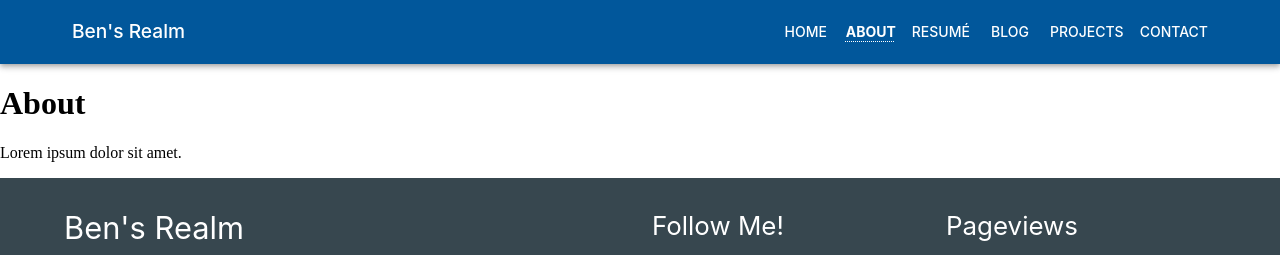
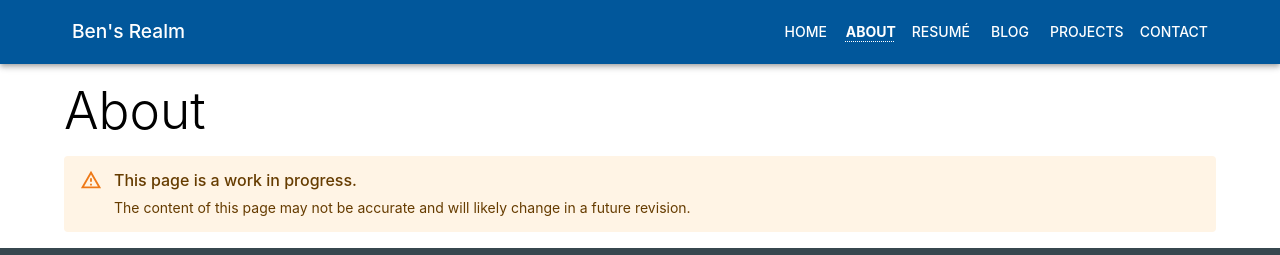
Before and after one commit to BenJetson/benjetson.github.io, a Gatsby site: page /about in a window 1280 px wide. Shown: the top 255 px of the page. Built offline with nearby package versions, Linux system fonts and the light colour scheme; Gatsby itself is replaced by a stand-in of ours; no server answers; a web font is replaced by a local one.

Commit message:
Add about page; construction notice.

```diff
--- /dev/null
+++ b/src/components/ConstructionAlert.js
@@ -0,0 +1,11 @@
+import { Alert, AlertTitle } from "@mui/material";
+
+const ConstructionAlert = () => (
+  <Alert severity="warning">
+    <AlertTitle>This page is a work in progress.</AlertTitle>
+    The content of this page may not be accurate and will likely change in a
+    future revision.
+  </Alert>
+);
+
+export default ConstructionAlert;
--- a/src/pages/about.js
+++ b/src/pages/about.js
@@ -1,8 +1,12 @@
-const IndexPage = () => (
-  <>
-    <h1>About</h1>
-    <p>Lorem ipsum dolor sit amet.</p>
-  </>
+import { Typography } from "@mui/material";
+import ConstructionAlert from "../components/ConstructionAlert";
+import Container from "../components/Container";
+
+const AboutPage = () => (
+  <Container sx={{ my: 2 }}>
+    <Typography variant="h1">About</Typography>
+    <ConstructionAlert />
+  </Container>
 );
 
-export default IndexPage;
+export default AboutPage;
```
